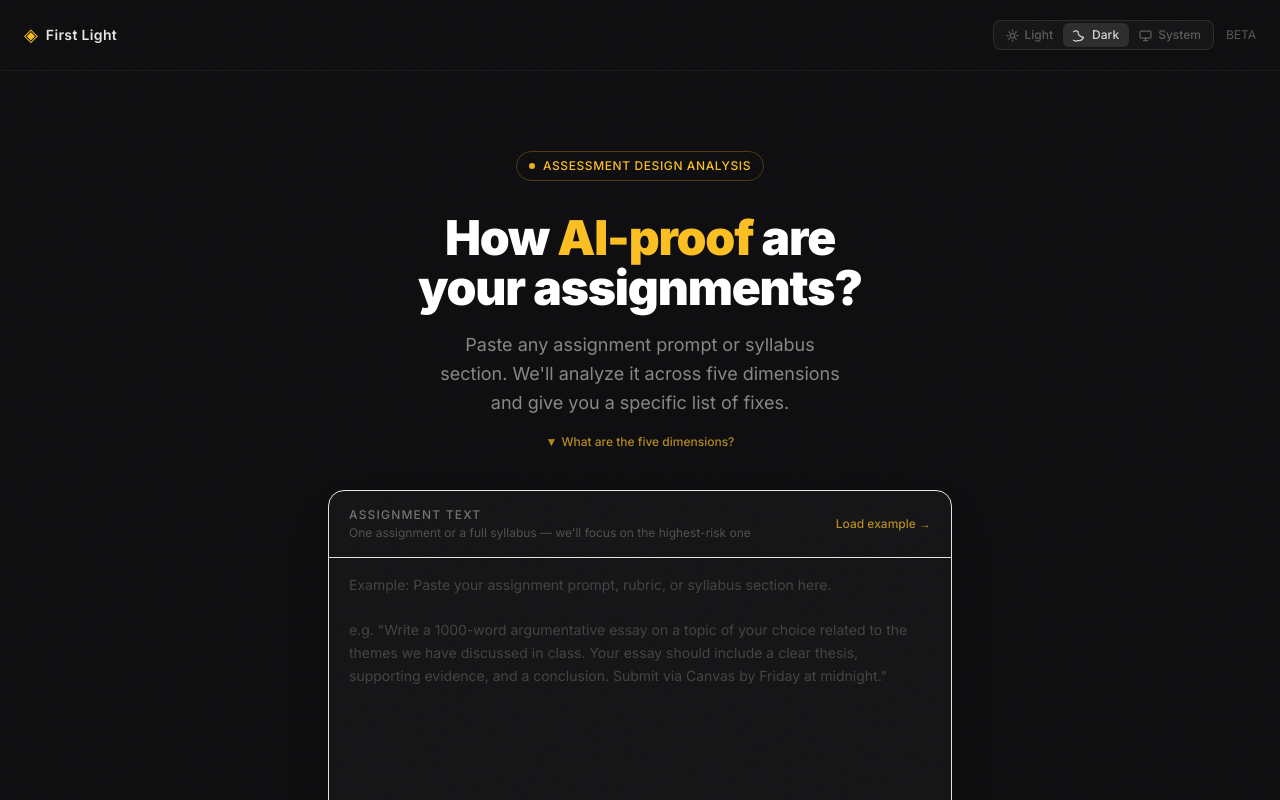
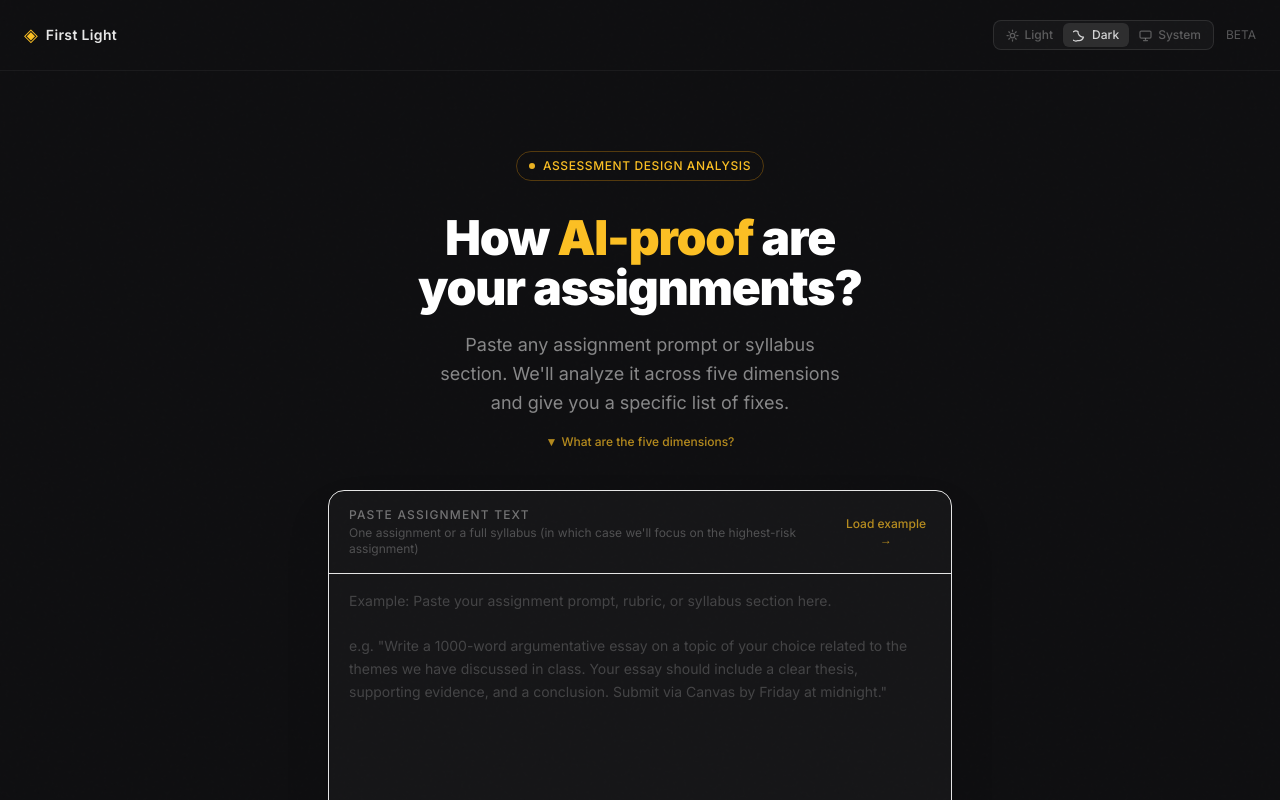
Before and after one commit to jbnash/first-light, a Next.js app: page / in a window 1280 px wide. Shown: the top 800 px of the page. Built offline with nearby package versions, Linux system fonts and the light colour scheme.

Commit message:
Clarify assignment text label and helper copy on homepage
Co-Authored-By: Claude Sonnet 4.6 <noreply@anthropic.com>

```diff
--- a/src/app/page.tsx
+++ b/src/app/page.tsx
@@ -192,10 +192,10 @@ export default function Home() {
           <div className="flex items-center justify-between px-5 py-4 border-b border-neutral-200 dark:border-white/6">
             <div className="flex flex-col gap-0.5">
               <span className="text-xs font-medium text-neutral-500 dark:text-white/40 tracking-widest uppercase">
-                Assignment Text
+                Paste Assignment Text
               </span>
               <span className="text-xs text-neutral-400 dark:text-white/25">
-                One assignment or a full syllabus — we'll focus on the highest-risk one
+                One assignment or a full syllabus (in which case we'll focus on the highest-risk assignment)
               </span>
             </div>
             <button
```
